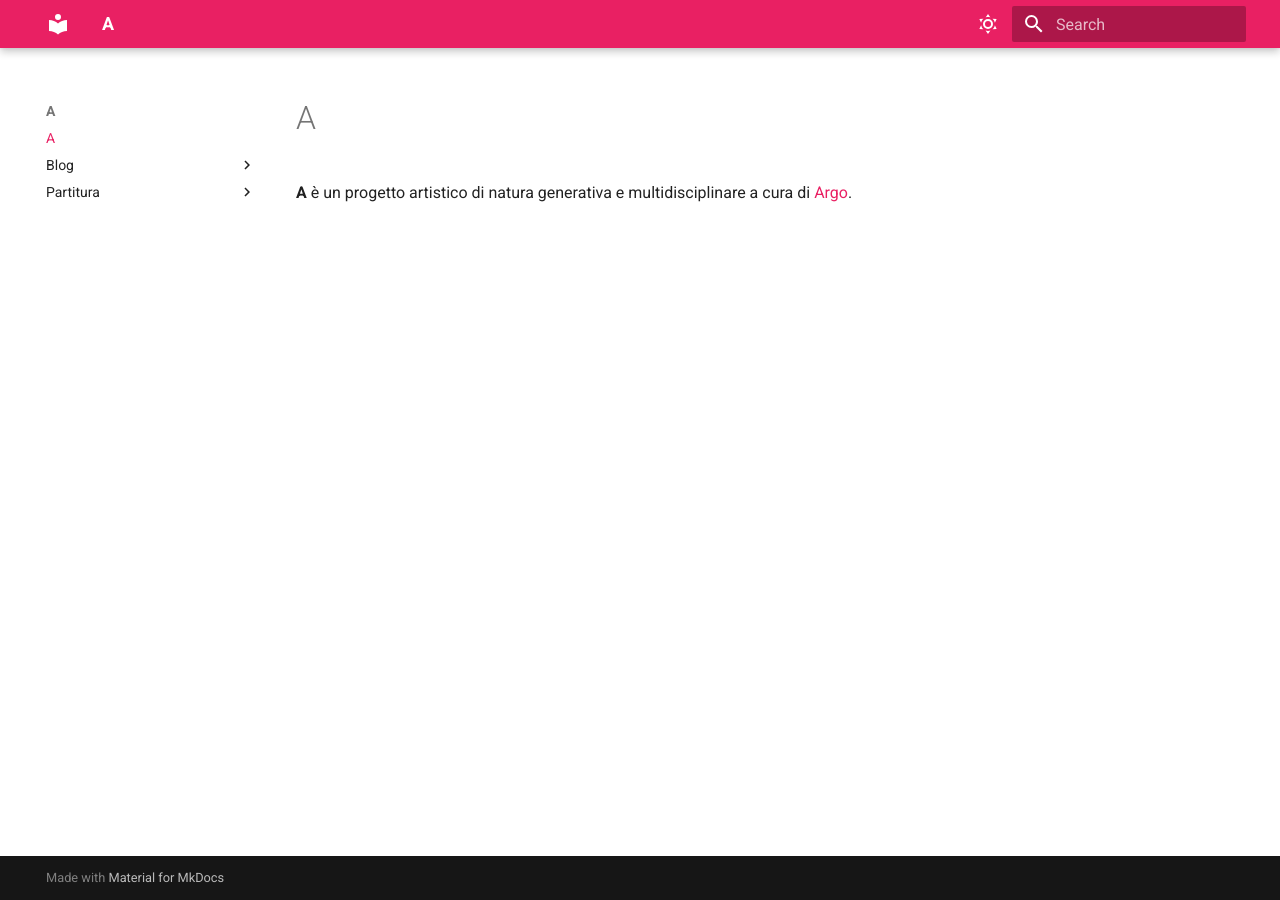
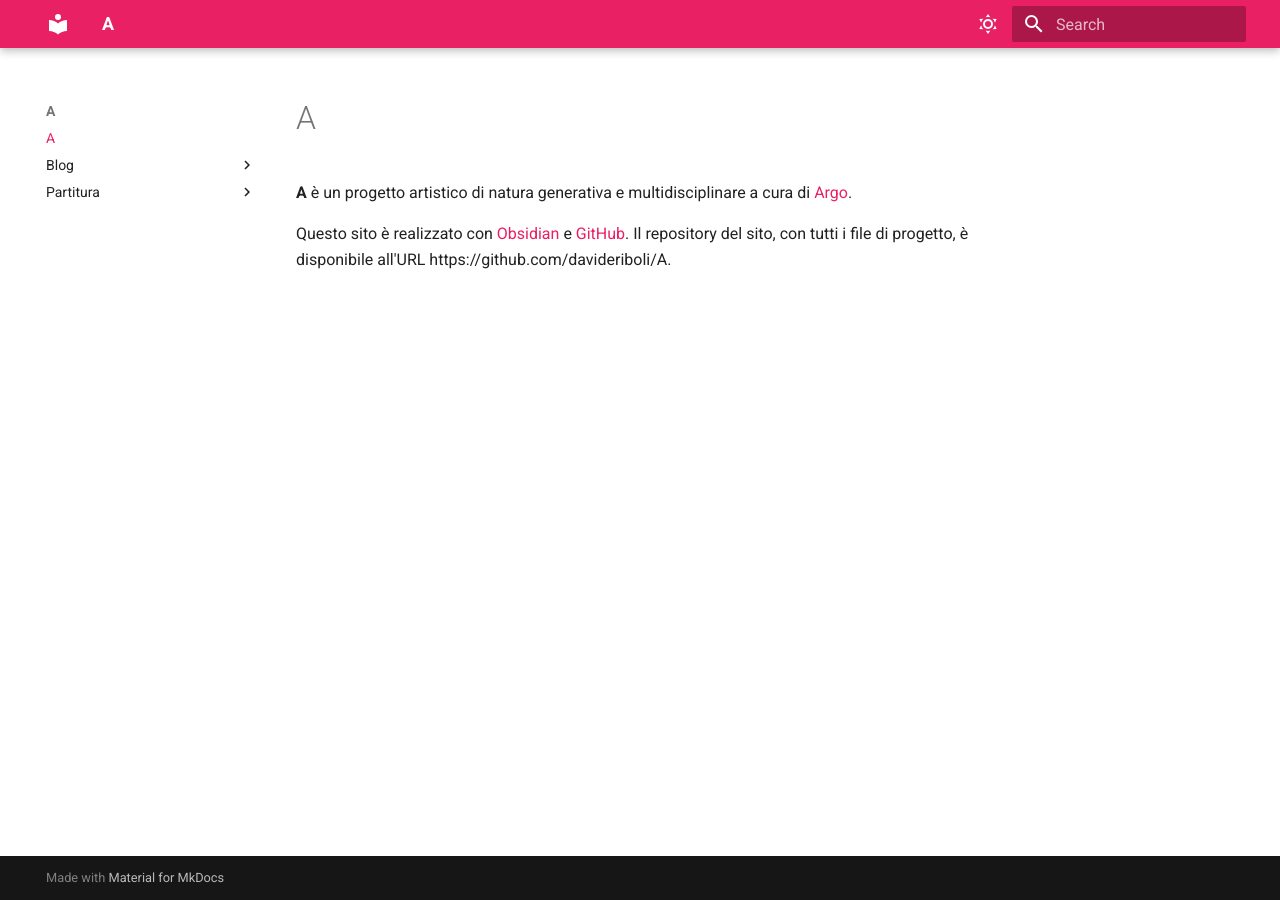
Before and after one commit to davideriboli/A, an MkDocs documentation site: the page built from docs/index.md, in a window 1280 px wide. Built offline with MkDocs 1.6.1 and Material for MkDocs 9.7.7, drawn with Linux system fonts in a browser that asks for light colours.

Commit message:
Push 0000012

```diff
--- a/docs/index.md
+++ b/docs/index.md
@@ -1,3 +1,5 @@
 # A
 
 **A** è un progetto artistico di natura generativa e multidisciplinare a cura di [Argo](https://arg.ooo).
+
+Questo sito è realizzato con [Obsidian](https://obsidian.md) e [GitHub](https://github.com). Il repository del sito, con tutti i file di progetto, è disponibile all'URL https://github.com/davideriboli/A.
```
